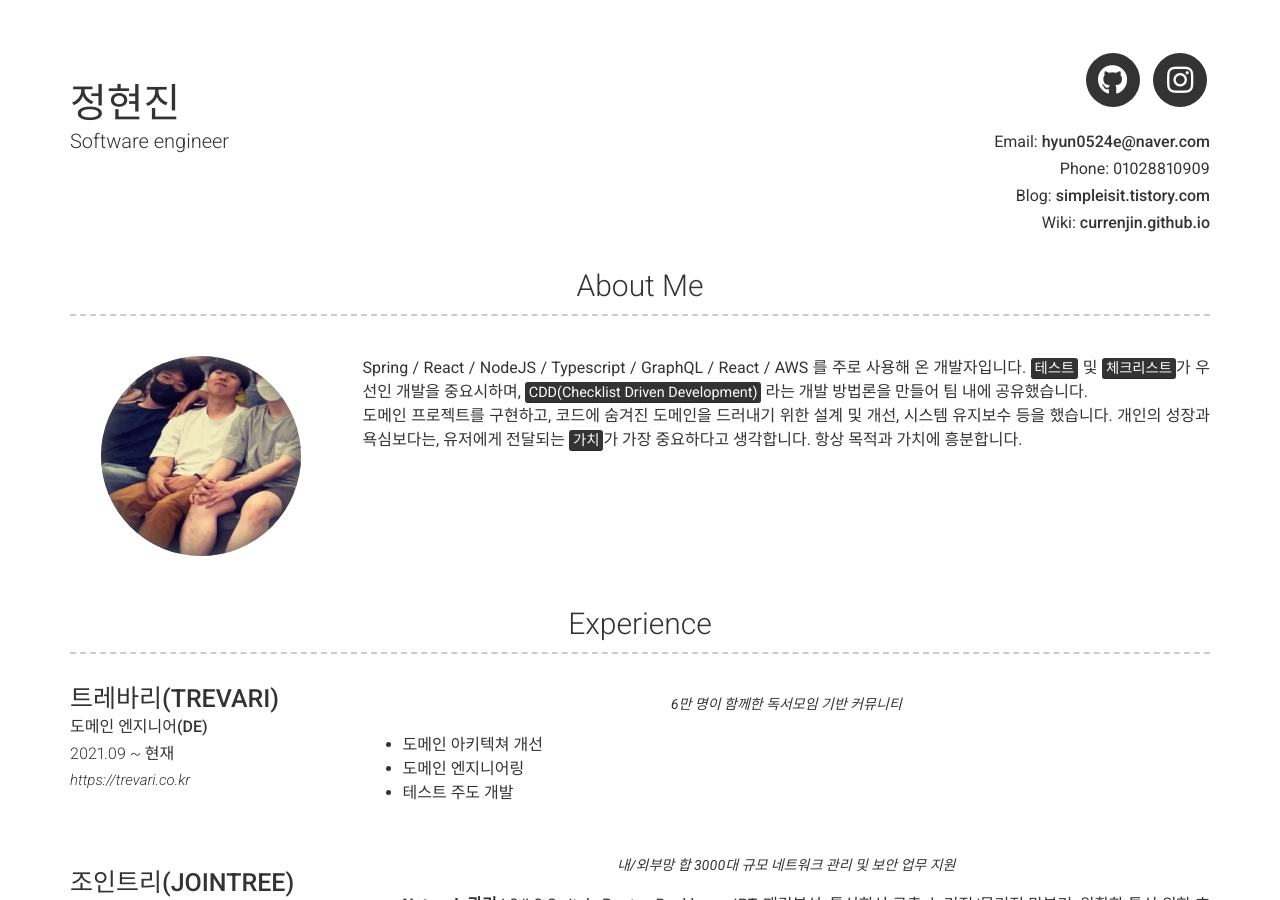
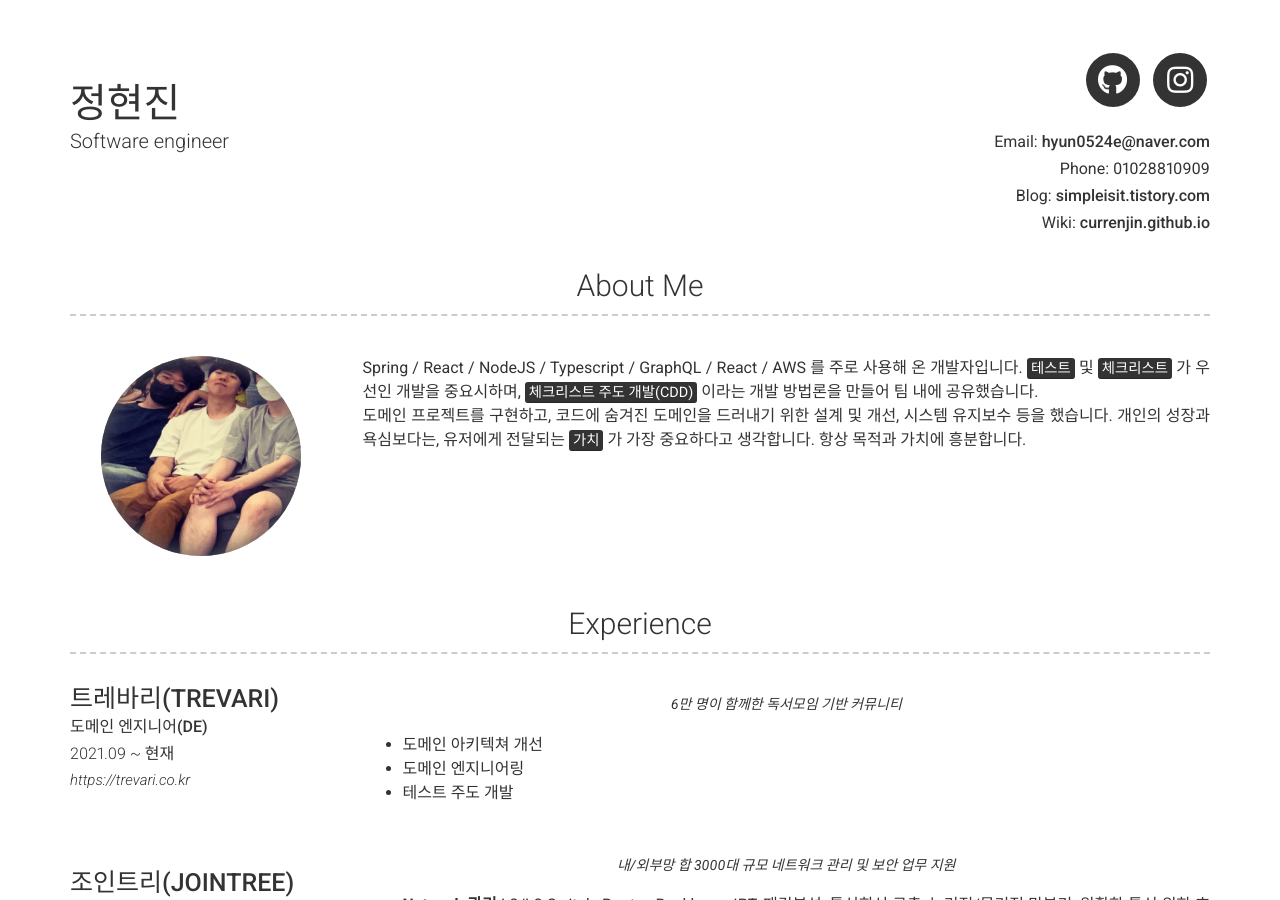
Before and after one commit to currenjin/resume, a Jekyll site: the page built from index.md, in a window 1280 px wide and 900 px high. Built offline with Jekyll 4.4.1, drawn with Linux system fonts in a browser that asks for light colours; nearby versions of some CDN libraries.

Commit message:
update: typo

```diff
--- a/_config.yml
+++ b/_config.yml
@@ -54,9 +54,9 @@ instagram_username: currenjin
 # about_title: About Me (Use this to override about section title)
 about_profile_image: images/profile.jpeg
 about_content: |
-  Spring / React / NodeJS / Typescript / GraphQL / React / AWS 를 주로 사용해 온 개발자입니다. <mark>테스트</mark> 및 <mark>체크리스트</mark>가 우선인 개발을 중요시하며, <mark>CDD(Checklist Driven Development)</mark> 라는 개발 방법론을 만들어 팀 내에 공유했습니다.<br>
+  Spring / React / NodeJS / Typescript / GraphQL / React / AWS 를 주로 사용해 온 개발자입니다. <mark>테스트</mark> 및 <mark>체크리스트</mark> 가 우선인 개발을 중요시하며, <mark>체크리스트 주도 개발(CDD)</mark> 이라는 개발 방법론을 만들어 팀 내에 공유했습니다.<br>
   도메인 프로젝트를 구현하고, 코드에 숨겨진 도메인을 드러내기 위한 설계 및 개선, 시스템 유지보수 등을 했습니다.
-  개인의 성장과 욕심보다는, 유저에게 전달되는 <mark>가치</mark>가 가장 중요하다고 생각합니다. 항상 목적과 가치에 흥분합니다.
+  개인의 성장과 욕심보다는, 유저에게 전달되는 <mark>가치</mark> 가 가장 중요하다고 생각합니다. 항상 목적과 가치에 흥분합니다.
 
 
 content:
```
